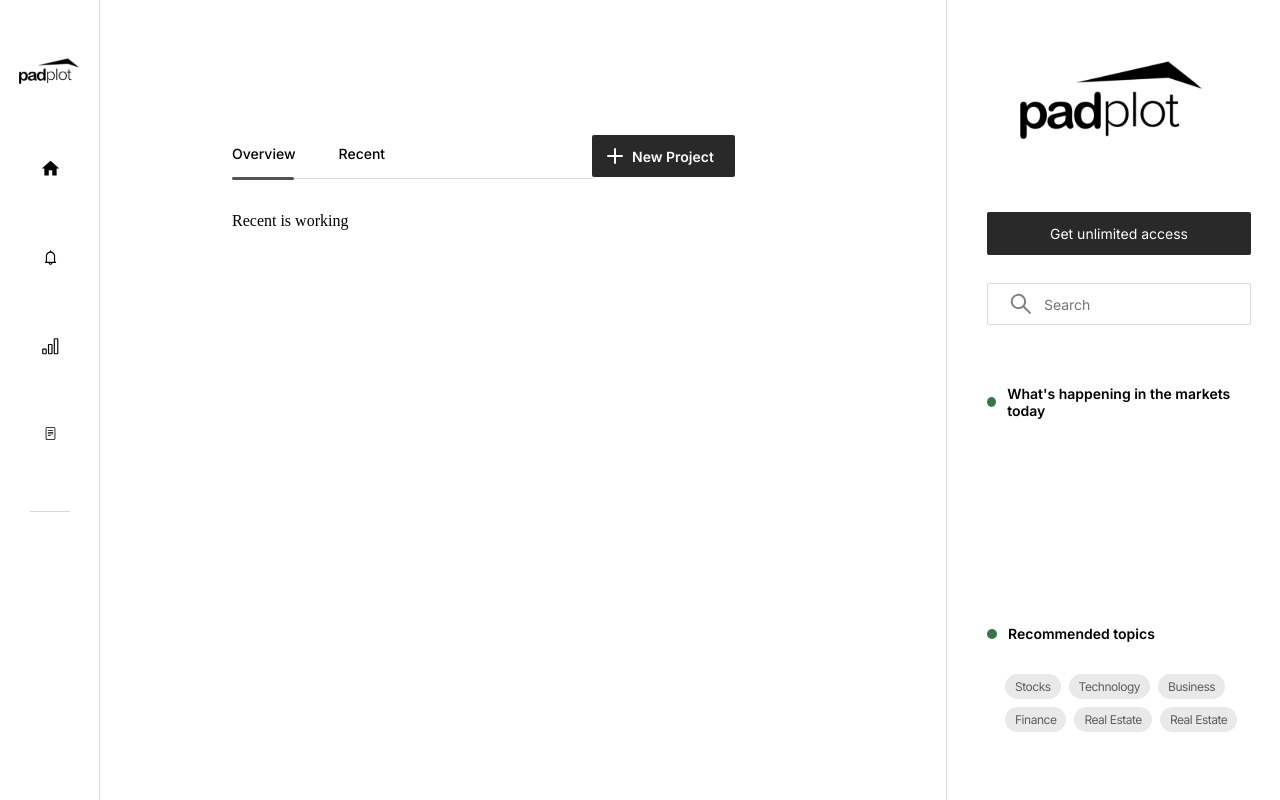
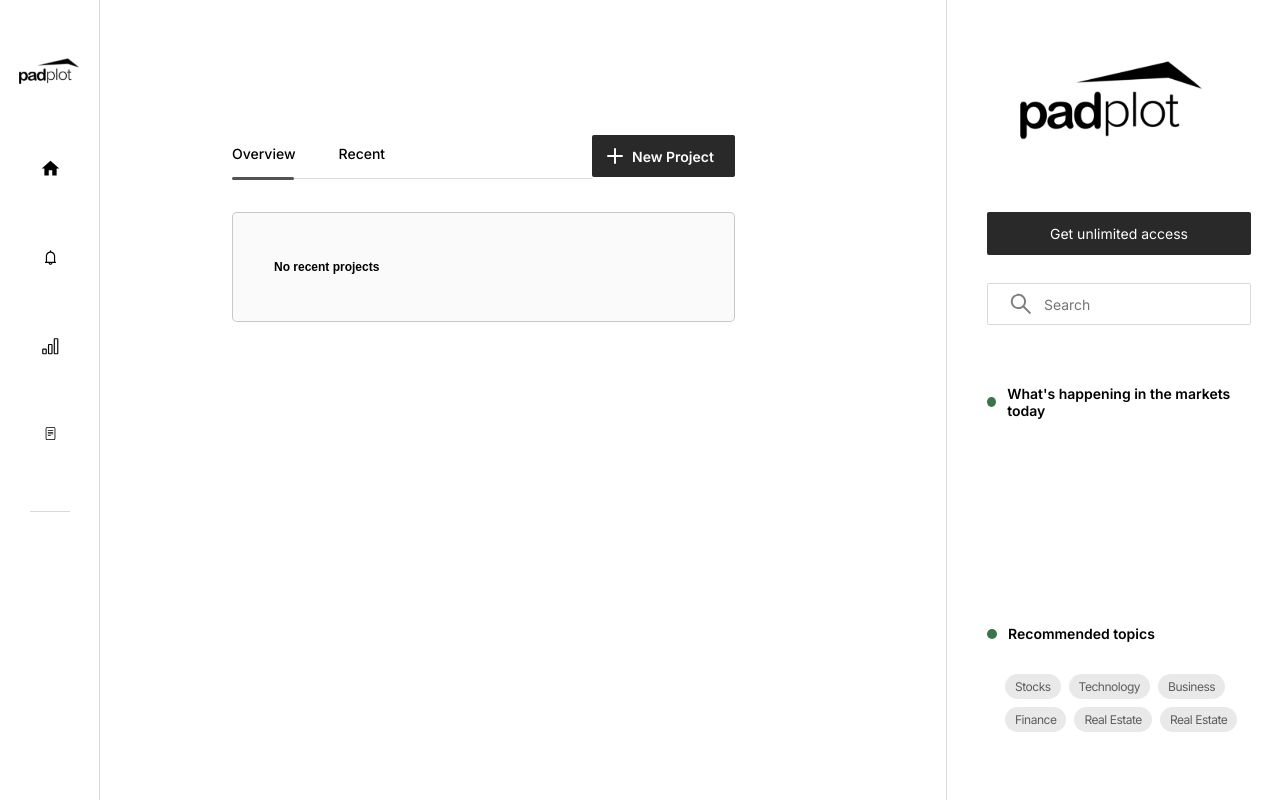
Before and after one commit to tkg808/padplot, a React (Create React App) app: page /home/recent in a window 1280 px wide. Shown: the top 800 px of the page. Built offline with nearby package versions, Linux system fonts and the light colour scheme.

Commit message:
Add HomeRecent component and style

```diff
--- a/src/App.js
+++ b/src/App.js
@@ -4,6 +4,7 @@ import { Routes, Route, Navigate } from 'react-router-dom';
 import LeftNavbar from './components/leftNavbar/LeftNavbar';
 import HomePage from './components/homePage/HomePage';
 import HomeOverview from './components/homePage/homeOverview/HomeOverview';
+import HomeRecent from './components/homePage/homeRecent/HomeRecent';
 import RightNavbar from './components/rightNavbar/RightNavbar';
 
 export default function App()
@@ -29,7 +30,7 @@ export default function App()
           <Route path="/home" element={<HomePage />} >
             <Route index element={<HomeOverview />} />
             <Route path="overview" element={<HomeOverview />} />
-            <Route path="recent" element={<div>Recent is working</div>} />
+            <Route path="recent" element={<HomeRecent />} />
           </Route>
         </Routes>
       </main>
--- /dev/null
+++ b/src/components/homePage/homeRecent/HomeRecent.css
@@ -0,0 +1,14 @@
+div.home-recent-container
+{
+  width: 100%;
+  padding: 47px 0 47px 41px;
+  display: flex;
+  flex-direction: column;
+  background-color: #FAFAFA;
+  border: 1px solid rgba(0, 0, 0, 0.2);
+  border-radius: 5px;
+  font-family: Arial;
+  font-size: 12px;
+  font-weight: 700;
+  line-height: 14px;
+}
--- /dev/null
+++ b/src/components/homePage/homeRecent/HomeRecent.js
@@ -0,0 +1,21 @@
+import "./HomeRecent.css";
+
+export default function HomeRecent({ recentProjects = [] })
+{
+  return (
+    <div className="home-recent-container">
+      <ul className="home-recent-projects-container">
+        {
+          recentProjects[0] ?
+            recentProjects.map((project, index) =>
+            {
+              return (
+                <li key={index} className="home-recent-project-item">Project {index + 1}</li>
+              )
+            }) :
+            "No recent projects"
+        }
+      </ul>
+    </div>
+  );
+}
```
